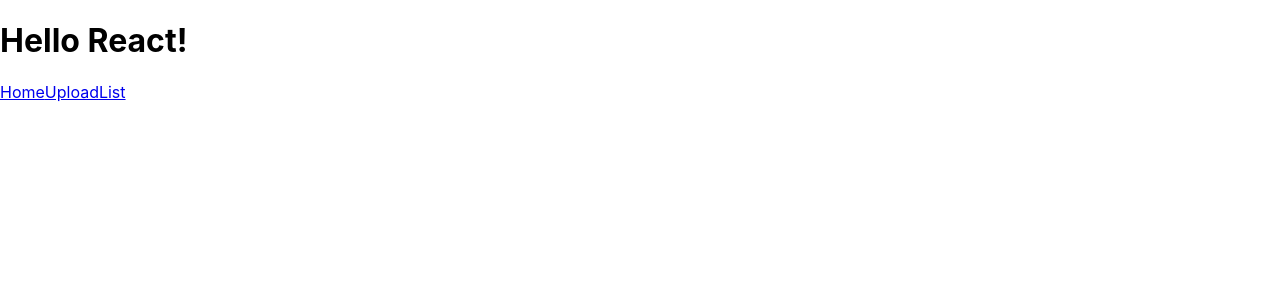
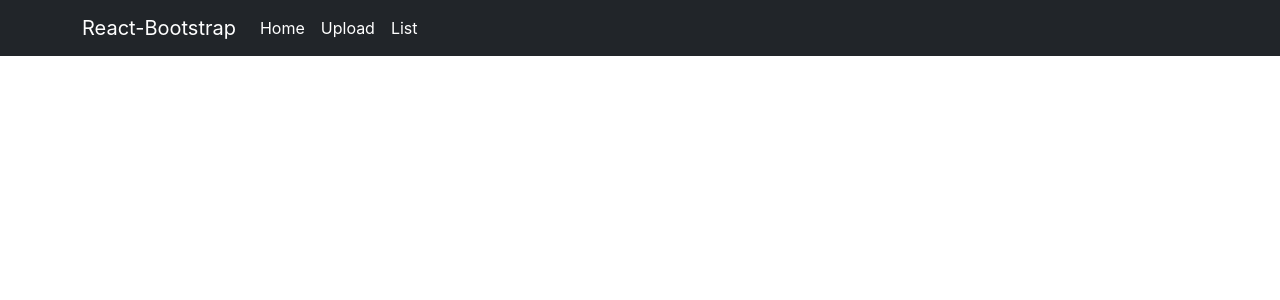
Before and after one commit to mim-mel/mernstack-community, a React (Create React App) app in the folder client/: page / in a window 1280 px wide. Shown: the top 300 px of the page. Built offline with nearby package versions, Linux system fonts and the light colour scheme.

Commit message:
feat: React-Bootstrap 적용

```diff
--- a/client/package.json
+++ b/client/package.json
@@ -7,8 +7,10 @@
     "@testing-library/react": "^13.4.0",
     "@testing-library/user-event": "^13.5.0",
     "axios": "^1.1.2",
+    "bootstrap": "^5.2.2",
     "http-proxy-middleware": "^2.0.6",
     "react": "^18.2.0",
+    "react-bootstrap": "^2.5.0",
     "react-dom": "^18.2.0",
     "react-router-dom": "^6.4.2",
     "react-scripts": "5.0.1",
--- a/client/public/index.html
+++ b/client/public/index.html
@@ -10,20 +10,14 @@
       content="Web site created using create-react-app"
     />
     <link rel="apple-touch-icon" href="%PUBLIC_URL%/logo192.png" />
-    <!--
-      manifest.json provides metadata used when your web app is installed on a
-      user's mobile device or desktop. See https://developers.google.com/web/fundamentals/web-app-manifest/
-    -->
     <link rel="manifest" href="%PUBLIC_URL%/manifest.json" />
-    <!--
-      Notice the use of %PUBLIC_URL% in the tags above.
-      It will be replaced with the URL of the `public` folder during the build.
-      Only files inside the `public` folder can be referenced from the HTML.
-
-      Unlike "/favicon.ico" or "favicon.ico", "%PUBLIC_URL%/favicon.ico" will
-      work correctly both with client-side routing and a non-root public URL.
-      Learn how to configure a non-root public URL by running `npm run build`.
-    -->
+    <!-- React-Bootstrap cdn 링크 삽입 -->
+    <link
+      rel="stylesheet"
+      href="https://cdn.jsdelivr.net/npm/bootstrap@5.2.0-beta1/dist/css/bootstrap.min.css"
+      integrity="sha384-0evHe/X+R7YkIZDRvuzKMRqM+OrBnVFBL6DOitfPri4tjfHxaWutUpFmBp4vmVor"
+      crossorigin="anonymous"
+    />
     <title>React App</title>
   </head>
   <body>
--- a/client/src/App.js
+++ b/client/src/App.js
@@ -4,7 +4,7 @@ import { BrowserRouter, Routes, Route } from 'react-router-dom';
 
 import List from './Components/List';
 import Upload from './Components/Upload';
-import Heading from './Components/Heading';
+import Layout from './Components/Layout';
 
 function App() {
   const [content, setContent] = useState('');
@@ -13,7 +13,7 @@ function App() {
   return (
     <BrowserRouter>
       <Routes>
-        <Route path='/' element={<Heading />} />
+        <Route path='/' element={<Layout />}>
           <Route
             path='/upload'
             element={
@@ -36,6 +36,7 @@ function App() {
               />
             }
           />
+        </Route>
       </Routes>
     </BrowserRouter>
   );
--- a/client/src/Components/Heading.js
+++ b/client/src/Components/Heading.js
@@ -1,13 +1,39 @@
 import { Link } from 'react-router-dom';
+import { Navbar, Container, Nav } from 'react-bootstrap';
 
 const Heading = () => {
   return (
-    <div>
-      <h1>Hello React!</h1>
-      <Link to='/'>Home</Link>
-      <Link to='/upload'>Upload</Link>
-      <Link to='/list'>List</Link>
-    </div>
+    <Navbar bg='dark' expand='lg' variant='dark'>
+      <Container>
+        <Navbar.Brand href='#home'>React-Bootstrap</Navbar.Brand>
+        <Navbar.Toggle aria-controls='basic-navbar-nav' />
+        <Navbar.Collapse id='basic-navbar-nav'>
+          <Nav className='me-auto'>
+            <Nav.Link>
+              <Link to='/' style={{ color: 'white', textDecoration: 'none' }}>
+                Home
+              </Link>
+            </Nav.Link>
+            <Nav.Link>
+              <Link
+                to='/upload'
+                style={{ color: 'white', textDecoration: 'none' }}
+              >
+                Upload
+              </Link>
+            </Nav.Link>
+            <Nav.Link>
+              <Link
+                to='/list'
+                style={{ color: 'white', textDecoration: 'none' }}
+              >
+                List
+              </Link>
+            </Nav.Link>
+          </Nav>
+        </Navbar.Collapse>
+      </Container>
+    </Navbar>
   );
 };
 
--- /dev/null
+++ b/client/src/Components/Layout.js
@@ -0,0 +1,15 @@
+import { Outlet } from 'react-router-dom';
+import Heading from './Heading';
+
+const Layout = () => {
+  return (
+    <div>
+      <Heading />
+      <div>
+        <Outlet />
+      </div>
+    </div>
+  );
+};
+
+export default Layout;
```
Also changed, not shown: 1 other file (tests, documents, lock files or other folders). Lines whose indentation alone changed are shown as unchanged.
